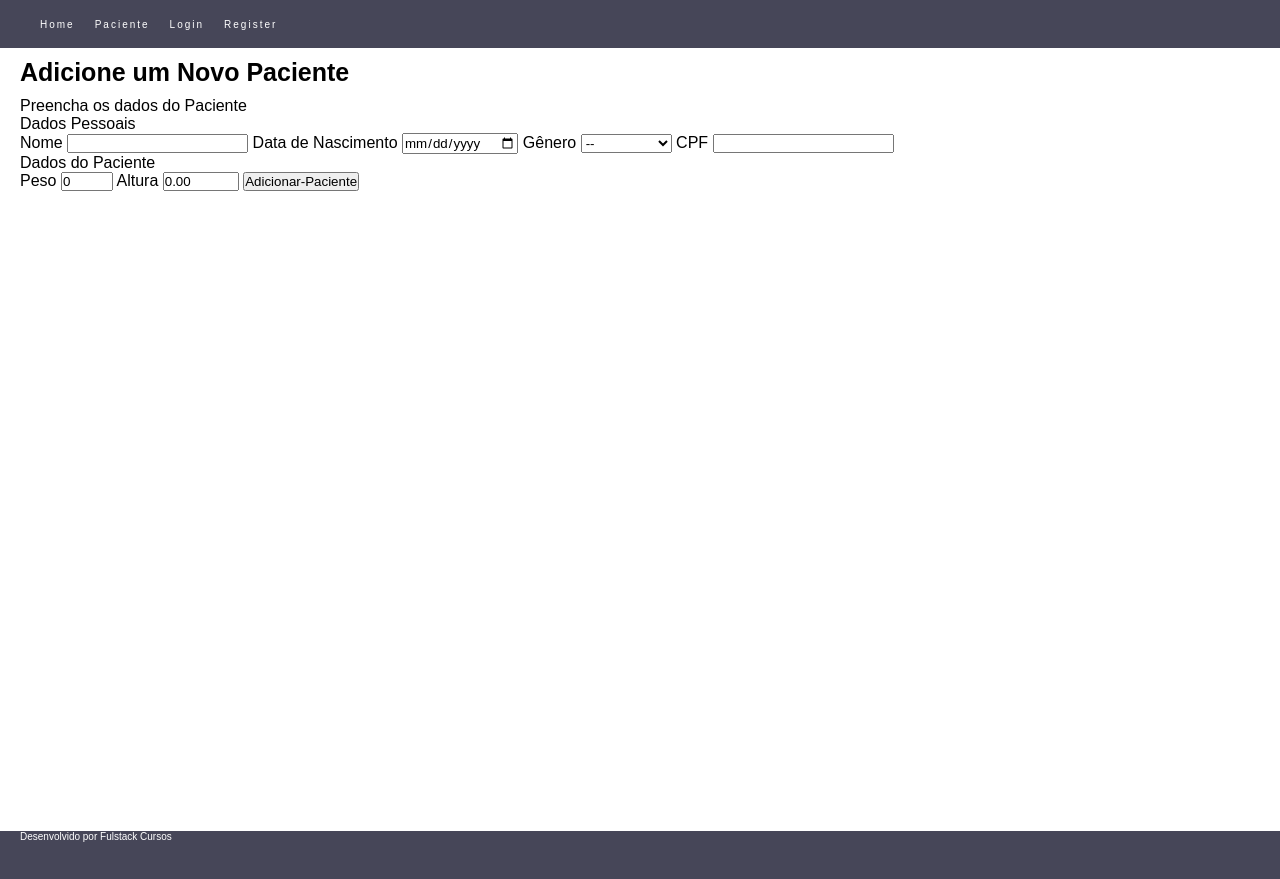
After one commit to AlexsandroMO/Controle_Paciente, a Flask app: page /add_create in a window 1280 px wide. The commit adds this page. Run offline with Flask 2, Linux system fonts and the light colour scheme.

Commit message:
update 1

```diff
--- a/app.py
+++ b/app.py
@@ -6,4 +6,9 @@ app = Flask('app')
 def home():
   return render_template('home.html')
 
-app.run(host='0.0.0.0', port=8080, debug=True)
+@app.route('/add_create')
+def add_create():
+  return render_template('cadastrar.html')
+
+#app.run(host='0.0.0.0', port=8080, debug=True)
+app.run(host='0.0.0.0', port='5000', debug=True)
--- /dev/null
+++ b/static/styles.css
@@ -0,0 +1,52 @@
+*{
+    margin: 0;
+    padding: 0;
+    font-family: Arial, Helvetica, sans-serif;
+}
+
+h1{
+    font-size: 25px;
+    padding-top: 10px;
+    padding-bottom: 10px;
+}
+
+a{
+    color: #fff;
+    text-decoration: none;
+
+}
+
+div {
+    padding-left: 20px;
+}
+
+
+.cabeca{
+    display: flex;
+    font-size: 10px;
+    /*justify-content: space-around;*/
+    align-items: center;
+    background-color: #464658;
+    height: 6vh;
+}
+
+ul{
+   display: flex;
+   list-style: none;
+
+}
+li{
+    letter-spacing: 2px;
+    align-items: center;
+    margin-left: 20px;
+}
+
+footer{
+    color: #fff;
+    margin-top: 50%;
+    height: 6vh;
+    background-color: #464658;
+    padding-left: 20px;
+    font-size: 10px;
+    align-items: center;
+}
--- /dev/null
+++ b/templates/cadastrar.html
@@ -0,0 +1,46 @@
+{% extends "layout.html" %}
+{% block content %}
+
+<div class="container">
+    <h1>Adicione um Novo Paciente</h1>
+    <p>Preencha os dados do Paciente</p>
+
+  <form action="/add_data" method="POST">
+      <p>Dados Pessoais</p>
+      <label for="name-paciente">
+        <span>Nome</span>
+        <input type="text" name="name-paciente" required="required">
+      </label>
+      <label for="age-paciente">
+        <span>Data de Nascimento</span>
+        <input id="date" type="date" name="age-paciente" required="required">
+      </label>
+      <label for="gen-paciente">
+        <span>Gênero</span>
+        <select name="gen-paciente">
+          <option>--</option>
+          <option>Masculino</option>
+          <option>Feminino</option>
+          <option>Trangênero</option>
+        </select>
+      </label>
+      <label for="cpf-paciente">
+        <span>CPF</span>
+        <input type="number" name="cpf-paciente" maxlength="11" required="required">
+      </label>
+
+      <p>Dados do Paciente</p>
+
+      <label for="p-paciente">
+        <span>Peso</span>
+        <input type="number" name="p-paciente" min="0" max="10" step="1" value="0" />
+      </label>
+      <label for="a-paciente">
+        <span>Altura</span>
+        <input type="number" name="a-paciente" onchange="setTwoNumberDecimal" min="0" max="10" step="0.01" value="0.00" />
+      </label>
+        <input type="submit" class="btn-success" value="Adicionar-Paciente">
+    </form>
+</div>
+
+{% endblock content %}
--- /dev/null
+++ b/templates/layout.html
@@ -0,0 +1,31 @@
+<!DOCTYPE html>
+<html>
+<head>
+  <meta charset="utf-8">
+  <meta name="viewport" content="width=device-width">
+  <title>CONTROLE</title>
+  <link rel="stylesheet" href="static/styles.css">
+</head>
+<body>
+  <header>
+    <div class="cabeca">
+      <nav>
+        <ul>
+          <li><a href="/">Home</a></li>
+          <li><a href="#">Paciente</a></li>
+          <li><a href="#">Login</a></li>
+          <li><a href="/add_create">Register</a></li>
+        </ul>
+      </nav>
+    </div>
+  </header>
+<main></main>
+
+{% block content %}{% endblock %}
+<footer>
+  <p>Desenvolvido por Fulstack Cursos</p>
+</footer>
+
+</body>
+
+</html>
```
Also changed, not shown: templates/home.html (+7 -11 lines), static/scripts.js (added).
